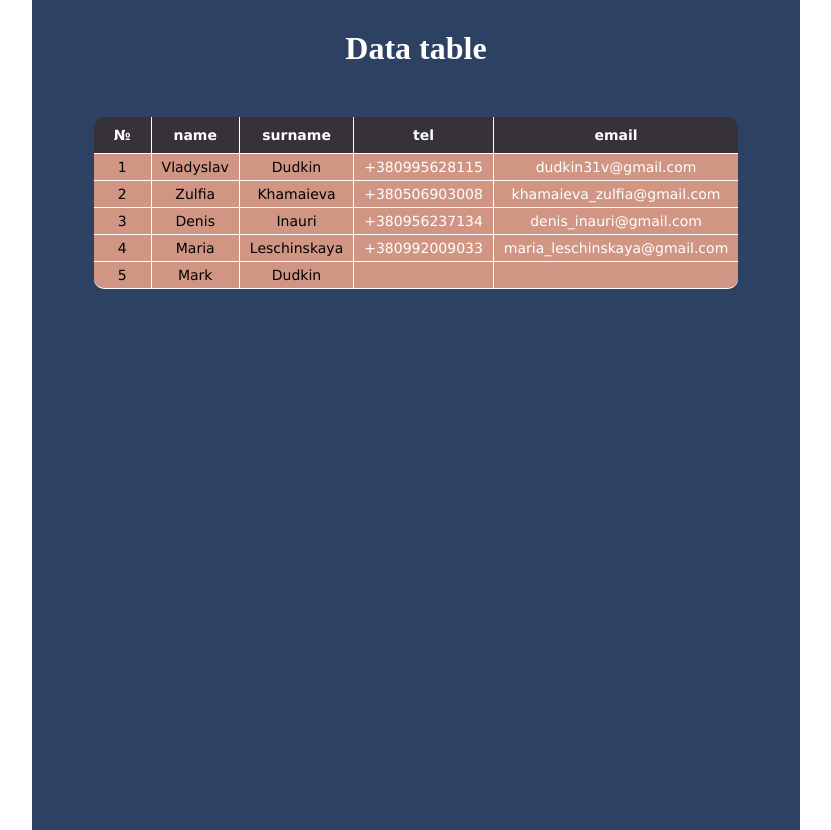
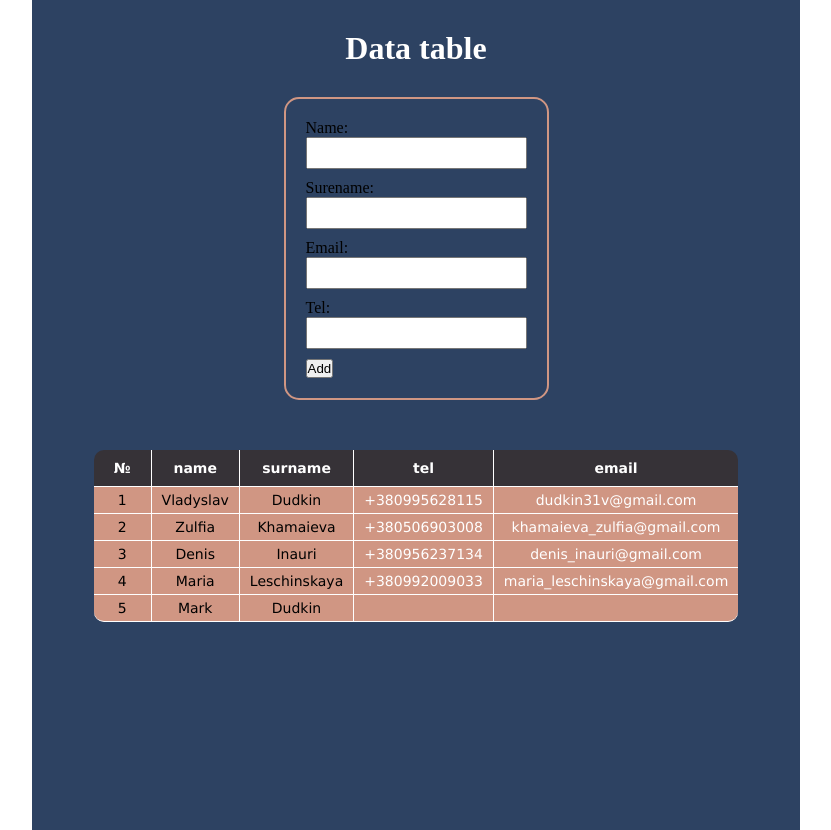
Before and after one commit to dudkin-v/data-table, a React (Create React App) app: page / in a window 1280 px wide. Shown: the whole page, without its empty margins (224-1055 px from the left). Built offline with nearby package versions, Linux system fonts and the light colour scheme.

Commit message:
added Form component

```diff
--- a/src/App.js
+++ b/src/App.js
@@ -1,4 +1,5 @@
 import { Table } from './components/Table';
+import { Form } from './components/Form';
 import { data } from './data';
 
 import './App.styles.css';
@@ -7,6 +8,7 @@ const App = () => {
   return (
     <div className='app'>
       <h1 className='app-heading'>Data table</h1>
+      <Form />
     <Table data={data}/>
     </div>
   );
--- /dev/null
+++ b/src/components/Form/Form.js
@@ -0,0 +1,77 @@
+import { useState } from 'react';
+
+import PropTypes from 'prop-types';
+
+import './Form.styles.css';
+
+const Form = () => {
+    const [name, setName] = useState('');
+    const [surename, setSurename] = useState('');
+    const [email, setEmail] = useState('');
+    const [phoneNumber, setPhoneNumber] = useState('');
+    const [id, setId] = useState(null);
+
+    const handleSubmit = (event) => {
+        event.preventDefault();
+        console.log('submit', name, surename, email, phoneNumber);
+    }
+
+    const handleNameChange = ({ target: {value} }) => {
+        console.log('change');
+        setName(value);
+    }
+
+
+    return (
+        <div className='form-container'>
+          <form onSubmit={handleSubmit}>
+             <label htmlFor='name'>Name:</label>
+                <input
+                  type='text'
+                  name='name'
+                  id='name'
+                  value={name}
+                  onChange={handleNameChange}
+                />
+
+              <label htmlFor='surename'>Surename:</label>
+                <input
+                  type='text'
+                  name='surename'
+                  id='surename'
+                  value={surename}
+                  onChange={handleNameChange}
+                />
+
+              <label htmlFor='email'>Email:</label>
+                <input
+                  type='text'
+                  name='email'
+                  id='email'
+                  value={email}
+                  onChange={handleNameChange}
+                />
+
+                <label htmlFor='phoneNumber'>Tel:</label>
+                <input
+                  type='text'
+                  name='phoneNumber'
+                  id='phoneNumber'
+                  value={phoneNumber}
+                  onChange={handleNameChange}
+                />
+
+              <div>
+                <button type='submit'>Add</button>
+              </div>
+
+              <div>
+                {name}
+                </div>
+          </form>
+        </div>
+
+    )
+}
+
+export default Form;
--- /dev/null
+++ b/src/components/Form/Form.styles.css
@@ -0,0 +1,21 @@
+.form-container {
+    margin-top: 30px;
+    display: flex;
+    flex-direction: column;
+    border: 2px solid #D09683;
+    border-radius: 15px;
+
+}
+
+form {
+    display: flex;
+    flex-direction: column;
+    padding: 20px;
+
+}
+
+input {
+    margin-bottom: 10px;
+    padding: 5px;
+    font-size: 16px;
+}
--- /dev/null
+++ b/src/components/Form/index.js
@@ -0,0 +1 @@
+export { default as Form } from './Form';
```
